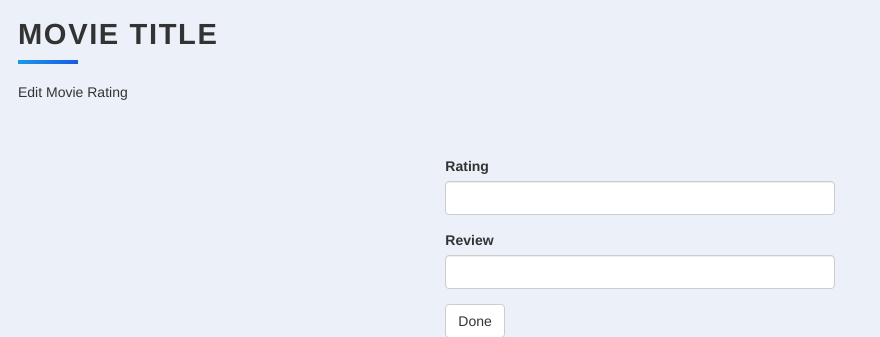
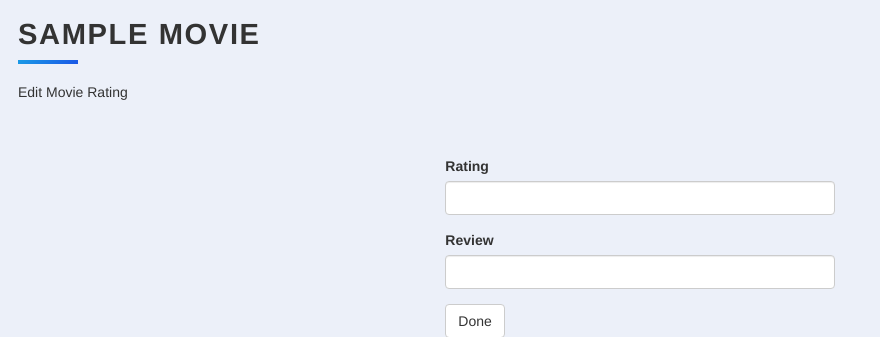
Before and after one commit to embeddedsystemsjimbo/movie_top10-, a Flask app: a page that uses templates/edit.html in a window 1280 px wide. Shown: the top 337 px of the page, without its empty margins (0-880 px from the left). Run offline with Flask 2, Linux system fonts and the light colour scheme; tables that the repository leaves empty hold one stand-in row (values such as "Sample post"); some libraries are stand-ins or nearby versions.

Commit message:
Add files via upload

```diff
--- a/main.py
+++ b/main.py
@@ -78,7 +78,7 @@ def edit():
 
         return redirect(url_for("home"))
 
-    return render_template("edit.html", form=form)
+    return render_template("edit.html", form=form, movie_title=movie_title)
 
 
 @app.route("/delete")
--- a/templates/edit.html
+++ b/templates/edit.html
@@ -12,7 +12,7 @@
 
 {% block content %}
 <div class="content">
-  <h1 class="heading">Movie Title</h1>
+  <h1 class="heading">{{ movie_title }}</h1>
     <p class="description">Edit Movie Rating</p>
     <p>{{ wtf.quick_form(form, novalidate=True) }}</p>
 
```
